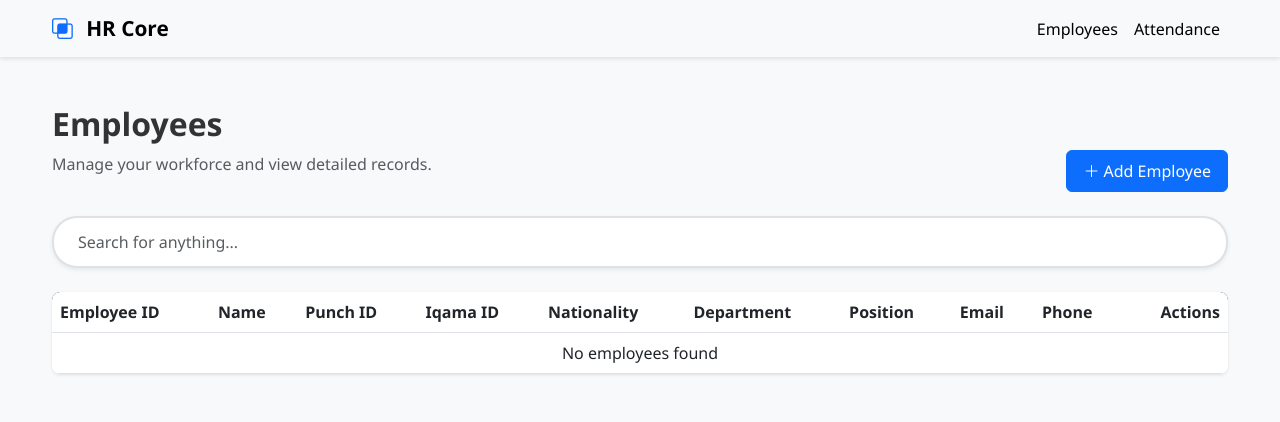
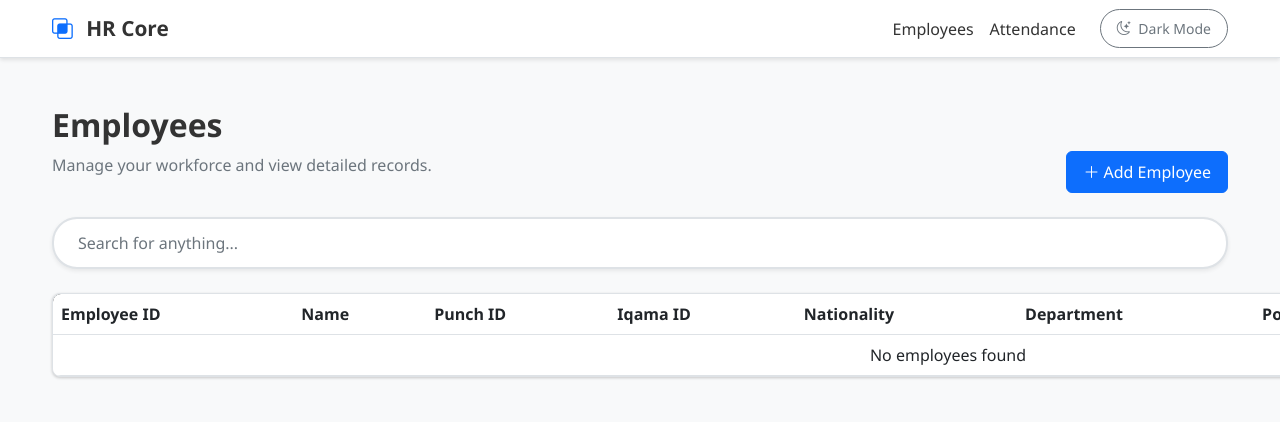
Before and after one commit to MohamedDevAI/employee-management, a PHP site: page /employee-management/app/Views/employees.php in a window 1280 px wide; the page is wider, and only the part inside the window is pictured. Shown: the top 422 px of that part. Run offline with PHP 8.4, Linux system fonts and the light colour scheme; data that the repository does not hold is empty.

Commit message:
Added Darkmode in the application

```diff
--- a/app/Models/Employee.php
+++ b/app/Models/Employee.php
@@ -24,7 +24,6 @@ class Employee {
         $this->conn = $db;
     }
 
-    // Get all employees (excluding soft deleted)
     public function getAll($page = 1, $limit = 10) {
         $offset = ($page - 1) * $limit;
 
--- a/app/Views/navbar.php
+++ b/app/Views/navbar.php
@@ -1,6 +1,6 @@
 <?php ?>
 
-<nav class="navbar navbar-expand-lg navbar-dark">
+<nav class="navbar navbar-expand-lg">
         <div class="container">
             <a class="navbar-brand" href="employees.php">
                 <i class="bi bi-intersect me-2 text-primary"></i> HR Core
@@ -16,6 +16,11 @@
                     <li class="nav-item">
                         <a class="nav-link" href="attendance.php">Attendance</a>
                     </li>
+                    <li class="nav-item ms-lg-3">
+                        <button id="themeToggle" class="btn btn-outline-secondary btn-sm rounded-pill px-3">
+                            <i class="bi bi-moon-stars me-1"></i> Dark Mode
+                        </button>
+                    </li>
                 </ul>
             </div>
         </div>
--- a/public/css/style.css
+++ b/public/css/style.css
@@ -5,6 +5,24 @@
     --danger-color: #dc3545;
     --warning-color: #ffc107;
     --dark-color: #212529;
+    --bg-body: #f8f9fa;
+    --text-color: #333;
+    --card-bg: #ffffff;
+    --navbar-bg: #ffffff;
+    --border-color: #dee2e6;
+    --text-muted: #6c757d;
+}
+
+[data-theme="dark"] {
+    --bg-body: #020617;
+    --text-color: #f8fafc;
+    --card-bg: #0f172a;
+    --navbar-bg: #020617;
+    --border-color: #1e293b;
+    --dark-color: #f8fafc;
+    --primary-color: #818cf8;
+    --secondary-color: #94a3b8;
+    --text-muted: #94a3b8;
 }
 
 * {
@@ -15,22 +33,26 @@
 
 body {
     font-family: 'Segoe UI', Tahoma, Geneva, Verdana, sans-serif;
-    background-color: #f8f9fa;
-    color: #333;
+    background-color: var(--bg-body);
+    color: var(--text-color);
+    transition: background-color 0.3s, color 0.3s;
+    overflow-x: hidden;
 }
 
 /* Navbar */
 .navbar {
+    background-color: var(--navbar-bg) !important;
     box-shadow: 0 2px 4px rgba(0, 0, 0, 0.1);
+    border-bottom: 1px solid var(--border-color);
 }
 
 .navbar-brand {
     font-weight: 600;
     font-size: 1.3rem;
-    color: black;
+    color: var(--text-color) !important;
 }
 .nav-link {
-    color: black;
+    color: var(--text-color) !important;
 }
 /* Container */
 .container {
@@ -39,28 +61,41 @@ body {
 
 /* Tables */
 .table {
-    background-color: white;
+    background-color: var(--card-bg);
+    color: var(--text-color);
     box-shadow: 0 1px 3px rgba(0, 0, 0, 0.1);
     border-radius: 8px;
     overflow: hidden;
+    border-color: var(--border-color);
 }
+.table-responsive {
+    overflow-x: hidden;
+}
+
 
 .table thead {
     background-color: var(--dark-color);
 }
 
 .table-hover tbody tr:hover {
-    background-color: #f5f5f5;
+    background-color: rgba(0,0,0,0.05);
     cursor: pointer;
     transition: background-color 0.2s;
 }
 
-/* Cards */
 .card {
+    background-color: var(--card-bg);
     border: none;
-    box-shadow: 0 1px 3px rgba(0, 0, 0, 0.1);
+    box-shadow: 0 1px 3px rgba(0, 0, 0, 0.2);
     border-radius: 8px;
     margin-bottom: 20px;
+    border: 1px solid var(--border-color);
+    overflow: hidden;
+    width: 140vw;
+}
+
+.card-body {
+    padding: 1.5rem;
 }
 
 .card-header {
@@ -122,34 +157,50 @@ body {
 /* Forms */
 .form-control,
 .form-select {
+    background-color: var(--card-bg);
+    color: var(--text-color);
     border-radius: 6px;
-    border: 1px solid #dee2e6;
+    border: 1px solid var(--border-color);
     padding: 0.75rem 1rem;
     transition: border-color 0.3s, box-shadow 0.3s;
 }
 
 .form-control:focus,
 .form-select:focus {
+    background-color: var(--card-bg);
+    color: var(--text-color);
     border-color: var(--primary-color);
     box-shadow: 0 0 0 0.2rem rgba(13, 110, 253, 0.25);
+}
+
+.text-muted {
+    color: var(--text-muted) !important;
+}
+
+::placeholder {
+    color: var(--text-muted) !important;
+    opacity: 1;
 }
 
 .form-label {
     font-weight: 500;
     margin-bottom: 0.5rem;
-    color: #212529;
+    color: var(--text-color);
 }
 
 /* Modals */
 .modal-content {
+    background-color: var(--card-bg);
+    color: var(--text-color);
     border-radius: 8px;
     border: none;
     box-shadow: 0 10px 40px rgba(0, 0, 0, 0.1);
 }
 
 .modal-header {
-    border-bottom: 1px solid #dee2e6;
-    background-color: #f8f9fa;
+    border-bottom: 1px solid var(--border-color);
+    background-color: var(--bg-body);
+    color: var(--text-color);
 }
 
 .modal-title {
@@ -160,7 +211,7 @@ body {
 #searchInput {
     border-radius: 25px;
     padding: 0.75rem 1.5rem;
-    border: 2px solid #dee2e6;
+    border: 2px solid var(--border-color);
     transition: all 0.3s;
 }
 
@@ -176,9 +227,10 @@ body {
 
 .page-link {
     border-radius: 6px;
-    border: 1px solid #dee2e6;
+    border: 1px solid var(--border-color);
     color: var(--primary-color);
     margin: 0 2px;
+    background-color: var(--card-bg);
 }
 
 .page-link:hover {
@@ -248,7 +300,7 @@ body {
 /* Footer */
 footer {
     margin-top: 50px;
-    border-top: 1px solid #dee2e6;
+    border-top: 1px solid var(--border-color);
 }
 
 /* Responsive Design */
@@ -290,5 +342,5 @@ footer {
 }
 
 .heading-txt{
-    color: black;
+    color: var(--text-color);
 }
--- a/public/js/employees.js
+++ b/public/js/employees.js
@@ -194,6 +194,35 @@ function viewAttendance(id) {
     window.location.href = `attendance.php?employee_id=${id}`;
 }
 
+// Dark Mode Logic
+function initTheme() {
+    const savedTheme = localStorage.getItem('theme') || 'light';
+    document.documentElement.setAttribute('data-theme', savedTheme);
+    updateThemeUI(savedTheme);
+}
+
+function toggleTheme() {
+    const currentTheme = document.documentElement.getAttribute('data-theme');
+    const newTheme = currentTheme === 'dark' ? 'light' : 'dark';
+
+    document.documentElement.setAttribute('data-theme', newTheme);
+    localStorage.setItem('theme', newTheme);
+    updateThemeUI(newTheme);
+}
+
+function updateThemeUI(theme) {
+    const btn = document.getElementById('themeToggle');
+    if (!btn) return;
+
+    if (theme === 'dark') {
+        btn.innerHTML = '<i class="bi bi-sun-fill me-1"></i> Light Mode';
+        btn.classList.replace('btn-outline-secondary', 'btn-outline-warning');
+    } else {
+        btn.innerHTML = '<i class="bi bi-moon-stars me-1"></i> Dark Mode';
+        btn.classList.replace('btn-outline-warning', 'btn-outline-secondary');
+    }
+}
+
 // Search employees
 const searchInput = document.getElementById('searchInput');
 if (searchInput) {
@@ -237,6 +266,13 @@ function showAlert(message, type = 'info') {
 
 // Load employees on page load
 document.addEventListener('DOMContentLoaded', function() {
+    initTheme();
+
+    const themeBtn = document.getElementById('themeToggle');
+    if (themeBtn) {
+        themeBtn.addEventListener('click', toggleTheme);
+    }
+
     if (document.getElementById('employeesList')) {
         loadEmployees();
     }
```
